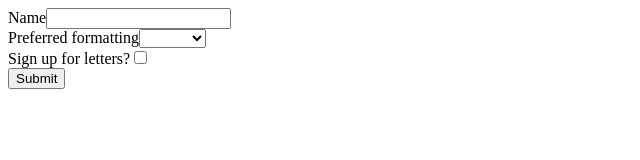
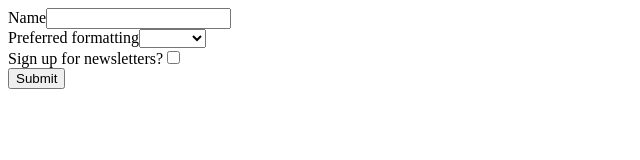
Before and after one commit to eugenekhristo/redux-form-egghead, a React (Create React App) app: page / in a window 1280 px wide. Shown: the top 160 px of the page, without its empty margins (0-640 px from the left). Built offline with nearby package versions, Linux system fonts and the light colour scheme.

Commit message:
Custom form input components

```diff
--- /dev/null
+++ b/src/components/register-form/fields/index.jsx
@@ -0,0 +1,19 @@
+import React from 'react';
+
+export const CustomInput = props => (
+  <div>
+    <label>{props.label}</label>
+    <input type={props.type} {...props.input} />
+  </div>
+);
+
+export const CustomSelect = props => (
+  <div>
+    <label>{props.label}</label>
+    <select {...props.input}>
+      <option />
+      <option value="tabs">Tabs</option>
+      <option value="spaces">Spaces</option>
+    </select>
+  </div>
+);
--- a/src/components/register-form/register-form.component.jsx
+++ b/src/components/register-form/register-form.component.jsx
@@ -1,5 +1,6 @@
 import React, { Component } from 'react';
 import { Field, reduxForm } from 'redux-form';
+import { CustomInput, CustomSelect } from './fields/index';
 
 class RegisterForm extends Component {
   render() {
@@ -7,22 +8,18 @@
 
     return (
       <form onSubmit={handleSubmit}>
-        <div>
-          <label>Name</label>
-          <Field name="name" type="text" component="input" />
-        </div>
-        <div>
-          <label>Preferred formatting</label>
-          <Field name="preference" component="select">
-            <option />
-            <option value="tabs">Tabs</option>
-            <option value="spaces">Spaces</option>
-          </Field>
-        </div>
-        <div>
-          <label>Sign up for letters?</label>
-          <Field type="checkbox" name="letteres" component="input" />
-        </div>
+        <Field name="name" type="text" component={CustomInput} label="Name" />
+        <Field
+          name="preference"
+          component={CustomSelect}
+          label="Preferred formatting"
+        />
+        <Field
+          name="newsletteres"
+          type="checkbox"
+          component={CustomInput}
+          label="Sign up for newsletters?"
+        />
         <button type="submit">Submit</button>
       </form>
     );
```
